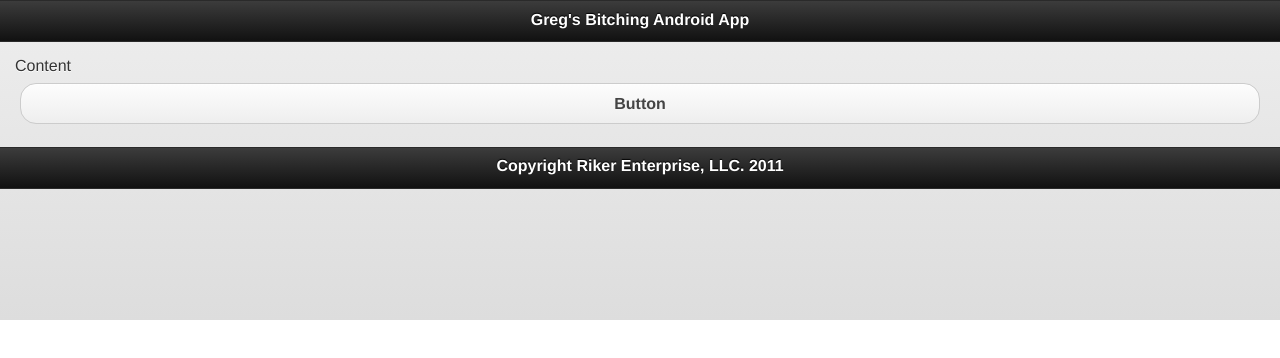
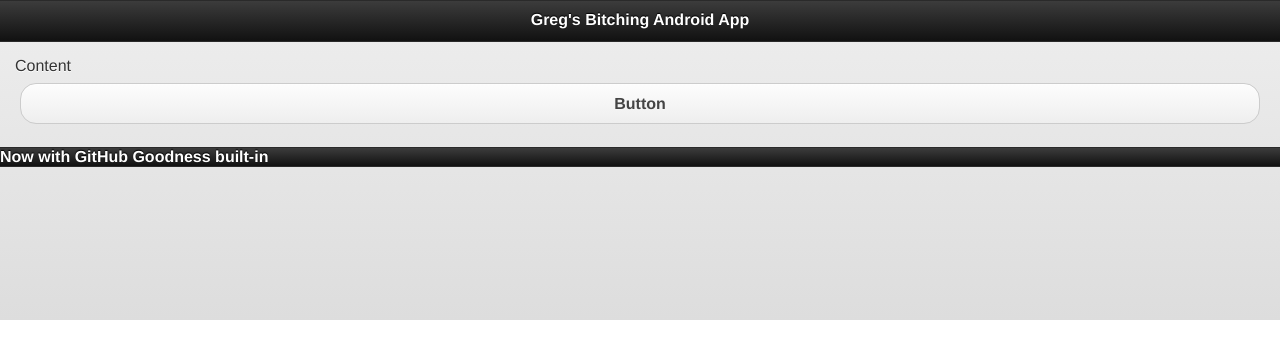
Before and after one commit to agilekalaf/android-app-1, a plain HTML site: page index.html in a window 1280 px wide. Drawn offline with Linux system fonts and the light colour scheme.

Commit message:
modified copyright

```diff
--- a/index.html
+++ b/index.html
@@ -17,9 +17,7 @@ Testing my android application
   <div data-role="content">Content
     <button>Button</button>
   </div>
-  <div data-role="footer">
-    <h4>Copyright Riker Enterprise, LLC. 2011</h4>
-  </div>
+  <div data-role="footer">Now with GitHub Goodness built-in</div>
 </div>
 </body>
 </html>
```
